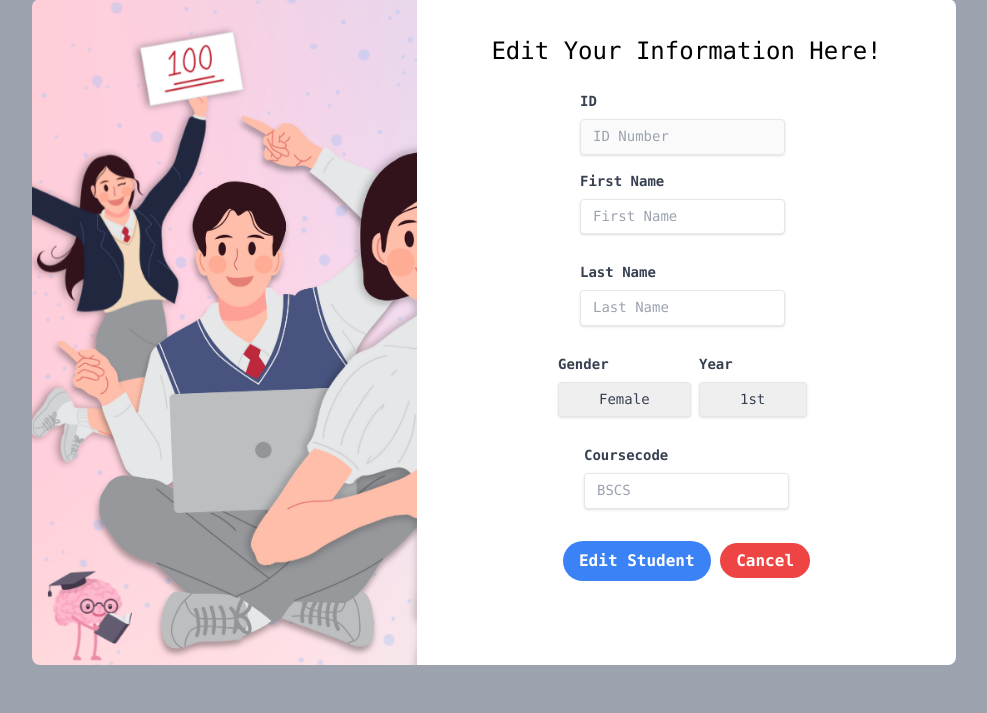
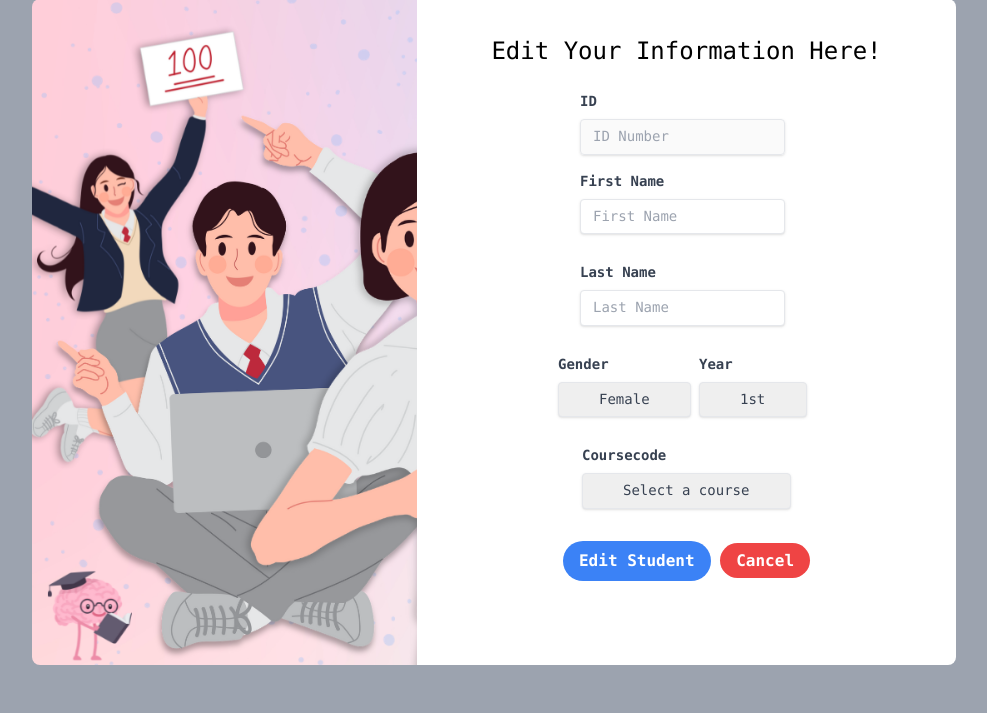
Before and after one commit to heyouyangs/ssisv3, a Flask app: template app/templates/editstudents.html in a window 1280 px wide. Shown: the part 113-826 px from the top of the page, without its empty margins (146-1133 px from the left). Run offline with Flask 3, Linux system fonts and the light colour scheme; the template is opened without the code that fills it, so the values that code supplies are empty; some libraries are stand-ins or nearby versions.

Commit message:
fixing minor  bugs

```diff
--- a/app/models/college.py
+++ b/app/models/college.py
@@ -1,4 +1,5 @@
 from flask_mysql_connector import MySQL
+
 
 mysql = MySQL()
 
--- a/app/models/student.py
+++ b/app/models/student.py
@@ -48,7 +48,7 @@ def delete_student(student_id):
 def edit_student_student(student_id, first_name, last_name,  year_level, course_code, gender):
     cursor = mysql.connection.cursor()
     update_query = "UPDATE students SET firstname = %s, lastname = %s, coursecode = %s, yearlevel = %s, gender = %s WHERE id = %s"
-    cursor.execute(update_query, (first_name, last_name,  year_level, course_code, gender, student_id))
+    cursor.execute(update_query, (first_name, last_name,  course_code, year_level, gender, student_id))  # Swap course_code and year_level
     mysql.connection.commit()
     cursor.close()
 
--- a/app/static/script.js
+++ b/app/static/script.js
@@ -21,6 +21,8 @@ document.addEventListener('DOMContentLoaded', function () {
         }
     }
 })
+
+
 
 
 document.addEventListener('DOMContentLoaded', function () {
--- a/app/templates/addcolleges.html
+++ b/app/templates/addcolleges.html
@@ -6,7 +6,7 @@
         <title>Student Information System</title>
         <script src="https://cdn.tailwindcss.com"></script>
         <script src="https://unpkg.com/sweetalert/dist/sweetalert.min.js"></script>
-        <script defer src="script.js"></script>
+
     </head>
 <body>
 
--- a/app/templates/addstudent.html
+++ b/app/templates/addstudent.html
@@ -6,7 +6,7 @@
         <title>Student Information System</title>
         <script src="https://cdn.tailwindcss.com"></script>
         <script src="https://unpkg.com/sweetalert/dist/sweetalert.min.js"></script>
-        <script defer src="script.js"></script>
+
     </head>
 <body>
 
@@ -81,8 +81,8 @@
                                     <input
                                         class="w-full px-3 py-2 text-sm leading-tight text-gray-700 border rounded shadow appearance-none focus:outline-none focus:shadow-outline"
                                         id="id"
-                                        type="number"
-                                        placeholder="ID Number"
+                                        type="text"
+                                        placeholder="YYYY-NNNN"
                                         name="id"
 
                                     />
--- a/app/templates/base.html
+++ b/app/templates/base.html
@@ -6,7 +6,6 @@
         <title>Student Information System</title>
         <script src="https://cdn.tailwindcss.com"></script>
         <script src="https://unpkg.com/sweetalert/dist/sweetalert.min.js"></script>
-        <script defer src="script.js"></script>
     </head>
     <body>
         <!--for nav bar-->
--- a/app/templates/editcolleges.html
+++ b/app/templates/editcolleges.html
@@ -6,7 +6,7 @@
         <title>Student Information System</title>
         <script src="https://cdn.tailwindcss.com"></script>
         <script src="https://unpkg.com/sweetalert/dist/sweetalert.min.js"></script>
-        <script defer src="script.js"></script>
+
     </head>
 <body>
 
--- a/app/templates/editstudents.html
+++ b/app/templates/editstudents.html
@@ -7,7 +7,7 @@
         <title>Student Information System</title>
         <script src="https://cdn.tailwindcss.com"></script>
         <script src="https://unpkg.com/sweetalert/dist/sweetalert.min.js"></script>
-        <script defer src="script.js"></script>
+
     </head>
 <body>
 
@@ -120,12 +120,14 @@
                               </div>
 
                               <div class="md:mb-1">
-                                  <label class="block mb-2 text-sm font-bold text-gray-700" for="coursecode">
-                                      Coursecode
-                                  </label>
-                                  <input class="px-3 py-2 mb-3 text-sm leading-tight text-gray-700 border rounded shadow appearance-none focus:outline-none focus:shadow-outline" id="course_code" type="text" placeholder="BSCS" name="course_code" value="{{ course_code }}" required />
-                              </div>
-
+                                <label class="block mb-2 text-sm font-bold text-gray-700" for="coursecode">Coursecode</label>
+                                <select class="px-10 py-2 mb-3 text-sm leading-tight text-gray-700 border rounded shadow appearance-none focus:outline-none focus:shadow-outline" id="coursecode" name="coursecode" required>
+                                    <option value="">Select a course</option>
+                                    {% for course in courses %}
+                                        <option value="{{ course.coursecode }}" {% if course.coursecode == course_code %}selected{% endif %}>{{ course.coursecode }}</option>
+                                    {% endfor %}
+                                </select>
+                            </div>
                               <div class="my-4 text-center">
                                   <button class="h-10 px-4 py-2 font-bold text-white bg-blue-500 rounded-full hover:bg-blue-700 focus:outline-none focus:shadow-outline" type="submit">Edit Student</button>
                                   <a href="/students" class="h-10 px-4 py-2 font-bold text-white bg-red-500 rounded-full hover:bg-red-700 focus:outline-none focus:shadow-outline">Cancel</a>
--- a/app/templates/index.html
+++ b/app/templates/index.html
@@ -5,6 +5,7 @@
     <meta name="viewport" content="width=device-width, initial-scale=1.0">
     <title>Student Information System</title>
     <link rel="stylesheet" href={{ url_for('static', filename='styles.css') }}>
+
 </head>
 <body class="background-image">
     <div class="landing-page">
```
Also changed, not shown: app/routes/studentroute.py (+15 -4 lines), app/templates/addcourses.html (+4 -4 lines), favicon.ico (added).
